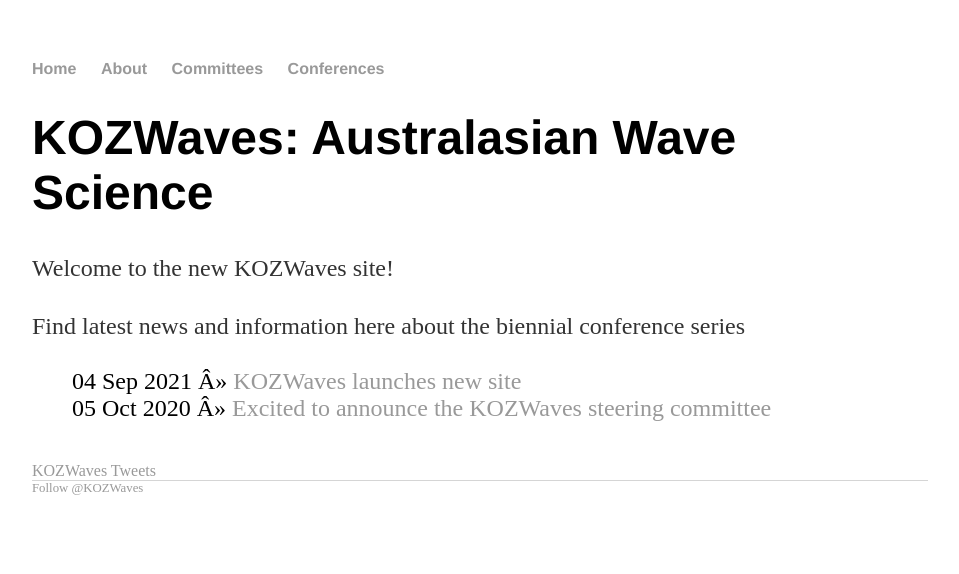
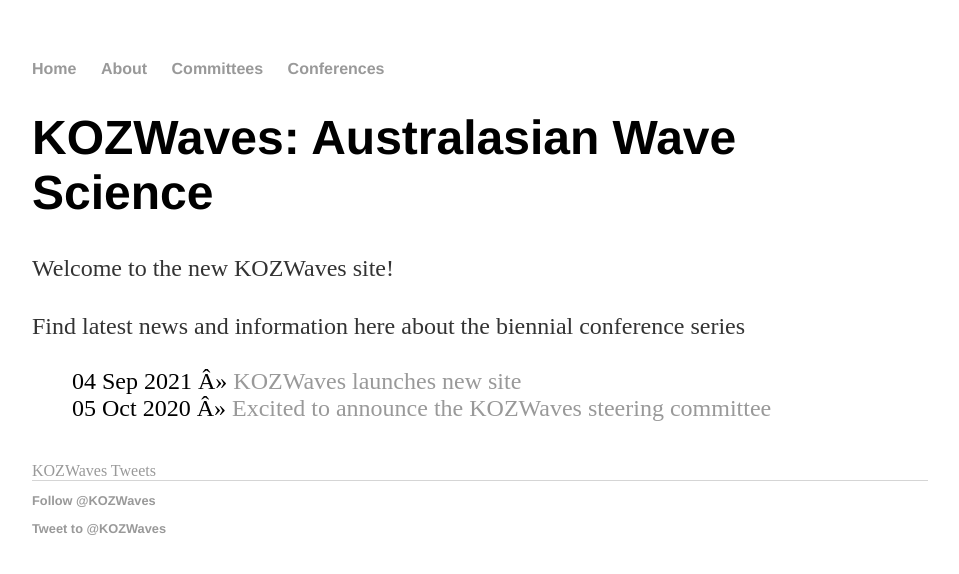
Before and after one commit to kozwaves/kozwaves.github.io, a Jekyll site: the page built from index.html, in a window 1280 px wide. Shown: the top 574 px of the page, without its empty margins (160-1119 px from the left). Built offline with Jekyll 4.4.1, drawn with Linux system fonts in a browser that asks for light colours; comment, search, counter and statistics services are not loaded.

Commit message:
Footer again

```diff
--- a/_layouts/default.html
+++ b/_layouts/default.html
@@ -24,7 +24,12 @@
 	    		<!--<ul>
 	        	Follow us on Twitter:	<li><a href="https://twitter.com/KOZWaves">@KOZWaves</a></li>
 				</ul>-->
+			<ul>
  			<a href="https://twitter.com/KOZWaves?ref_src=twsrc%5Etfw" class="twitter-follow-button" data-show-count="false">Follow @KOZWaves</a><script async src="https://platform.twitter.com/widgets.js" charset="utf-8"></script>
+			</ul>
+			<ul>
+			<a href="https://twitter.com/intent/tweet?screen_name=KOZWaves&ref_src=twsrc%5Etfw" class="twitter-mention-button" data-show-count="false">Tweet to @KOZWaves</a><script async src="https://platform.twitter.com/widgets.js" charset="utf-8"></script>
+			</ul>
 			</footer>
 		</body>
 	</html>
```
Also changed, not shown: 2 other files.
